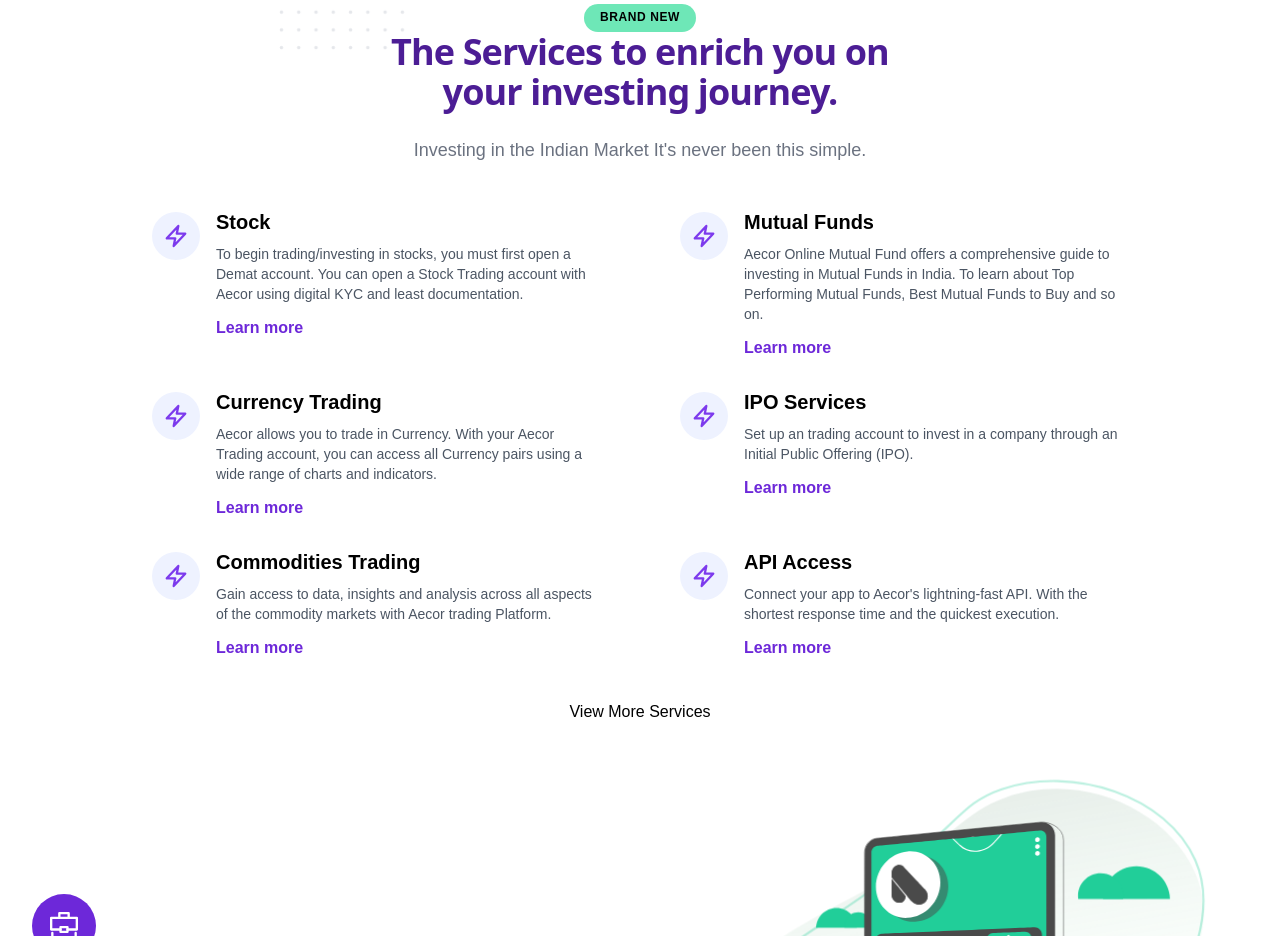
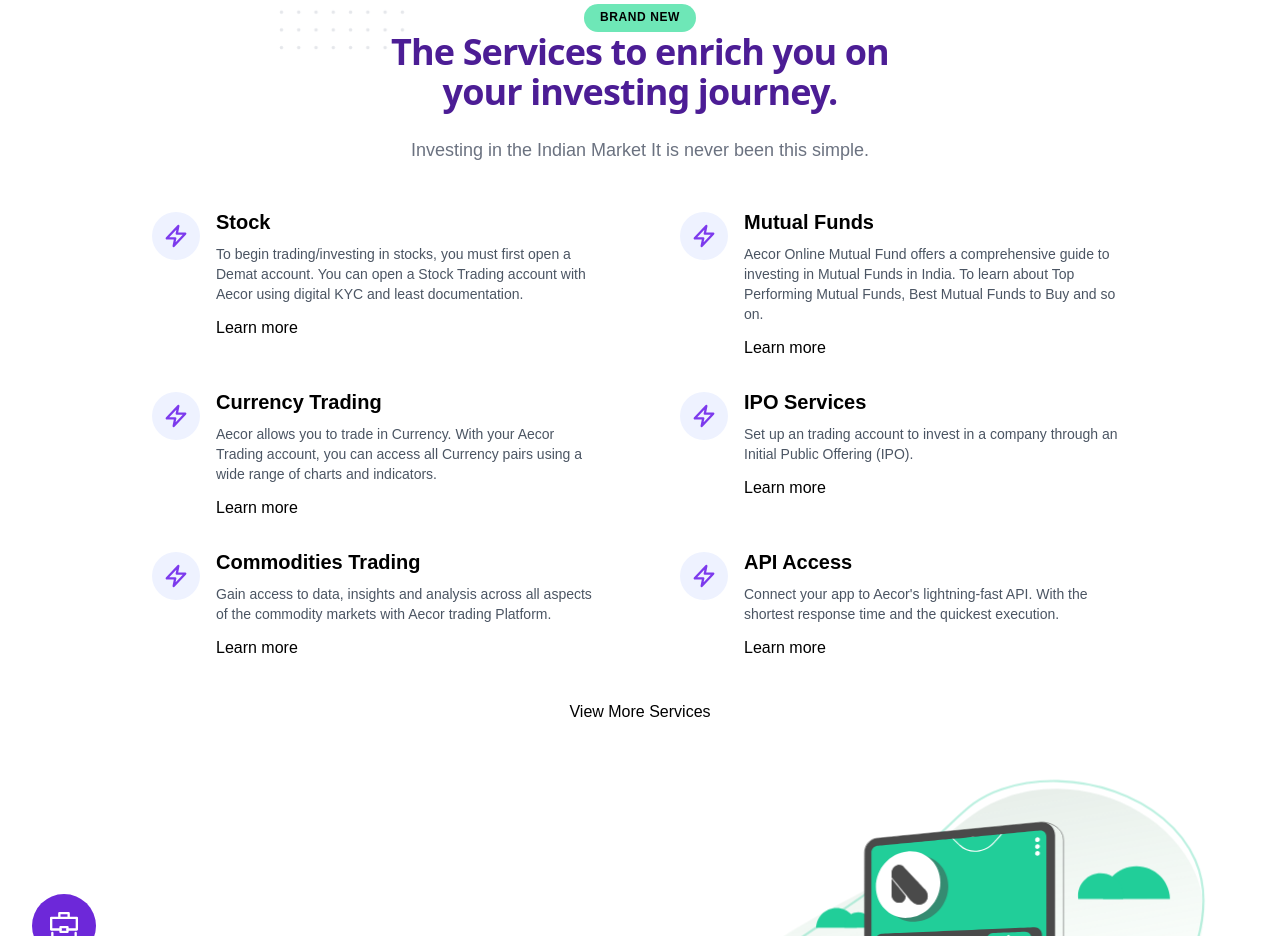
Before and after one commit to ashishmishra-bit/aecor, a Next.js app: page / in a window 1280 px wide. Shown: the part 1520-2456 px from the top of the page. Built offline with nearby package versions, Linux system fonts and the light colour scheme.

Commit message:
refactor

```diff
--- a/components/OurProduct/Product.js
+++ b/components/OurProduct/Product.js
@@ -1,4 +1,5 @@
 import Images from "next/image";
+import Link from "next/link";
 import Card from "../Card/card";
 import AOS from 'aos';
 import 'aos/dist/aos.css';
@@ -91,7 +92,7 @@
            Services to enrich you on your investing journey.
           </h2>
           <p className="text-base text-gray-500 md:text-lg">
-            Investing in the Indian Market It's never been this simple.
+            Investing in the Indian Market It is never been this simple.
           </p>
         </div>
         <div className="grid max-w-screen-lg gap-8 row-gap-10 mx-auto lg:grid-cols-2">
@@ -118,13 +119,13 @@
               <p className="mb-3 text-sm text-gray-600">
 To begin trading/investing in stocks, you must first open a Demat account. You can open a Stock Trading account with Aecor using digital KYC and least documentation.
               </p>
-              <a
+              <Link
                 href="/"
                 aria-label=""
                 className="inline-flex items-center font-semibold transition-colors duration-200 text-purple-700 hover:text-purple-800"
               >
                 Learn more
-              </a>
+              </Link>
             </div>
           </div>
           <div className="flex flex-col max-w-md sm:mx-auto sm:flex-row">
@@ -150,13 +151,13 @@
               <p className="mb-3 text-sm text-gray-600">
               Aecor Online Mutual Fund offers a comprehensive guide to investing in Mutual Funds in India. To learn about Top Performing Mutual Funds,  Best Mutual Funds to Buy  and so on.
               </p>
-              <a
+              <Link
                 href="/"
                 aria-label=""
                 className="inline-flex items-center font-semibold transition-colors duration-200 text-purple-700 hover:text-purple-900"
               >
                 Learn more
-              </a>
+              </Link>
             </div>
           </div>
           <div className="flex flex-col max-w-md sm:mx-auto sm:flex-row">
@@ -184,13 +185,13 @@
               <p className="mb-3 text-sm text-gray-600">
                    Aecor allows you to trade in Currency. With your Aecor Trading account, you can access all Currency pairs using a wide range of charts and indicators.
               </p>
-              <a
+              <Link
                 href="/"
                 aria-label=""
                 className="inline-flex items-center font-semibold transition-colors duration-200 text-purple-700 hover:text-purple-800"
               >
                 Learn more
-              </a>
+              </Link>
             </div>
           </div>
           <div className="flex flex-col max-w-md sm:mx-auto sm:flex-row">
@@ -216,13 +217,13 @@
               <p className="mb-3 text-sm text-gray-600">
 Set up an trading account to invest in a company through an Initial Public Offering (IPO).
               </p>
-              <a
+              <Link
                 href="/"
                 aria-label=""
                 className="inline-flex items-center font-semibold transition-colors duration-200 text-purple-700 hover:text-purple-900"
               >
                 Learn more
-              </a>
+              </Link>
             </div>
           </div>
           <div className="flex flex-col max-w-md sm:mx-auto sm:flex-row">
@@ -250,13 +251,13 @@
               <p className="mb-3 text-sm text-gray-600">
 Gain access to data, insights and analysis across all aspects of the commodity markets with Aecor trading Platform.
               </p>
-              <a
+              <Link
                 href="/"
                 aria-label=""
                 className="inline-flex items-center font-semibold transition-colors duration-200 text-purple-700 hover:text-purple-900"
               >
                 Learn more
-              </a>
+              </Link>
             </div>
           </div>
           <div className="flex flex-col max-w-md sm:mx-auto sm:flex-row">
@@ -284,13 +285,13 @@
               <p className="mb-3 text-sm text-gray-600">
 Connect your app to Aecor's lightning-fast API. With the shortest response time and the quickest execution.
               </p>
-              <a
+              <Link
                 href="/"
                 aria-label=""
                 className="inline-flex items-center font-semibold transition-colors duration-200 text-purple-700 hover:text-purple-900"
               >
                 Learn more
-              </a>
+              </Link>
             </div>
           </div>
 
--- a/next.config.js
+++ b/next.config.js
@@ -1,5 +1,8 @@
 module.exports = {
   images:{
     domains: ["https://finkarma.b-cdn.net/"],
-  }
+  },
+  eslint: {
+    dirs: ['pages', 'utils'], // Only run ESLint on the 'pages' and 'utils' directories during production builds (next build)
+  },
 }
```
